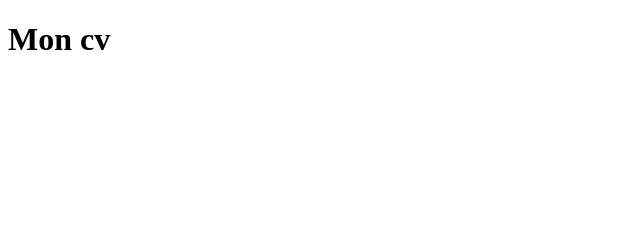
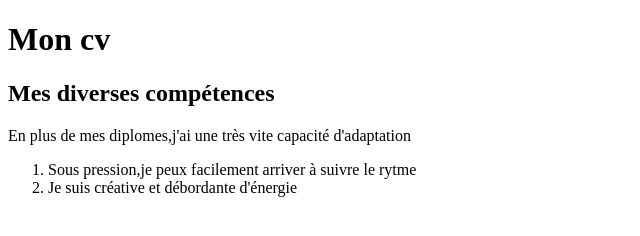
Before and after one commit to Mayi-1208/mon-cv, a plain HTML site: page index.html in a window 1280 px wide. Shown: the whole page, without its empty margins (0-640 px from the left). Drawn offline with Linux system fonts and the light colour scheme.

Commit message:
mise en place de la section competences

```diff
--- a/index.html
+++ b/index.html
@@ -7,5 +7,13 @@
     </head>
     <body>
         <h1>Mon cv</h1>
+        <section>
+            <h1>Mes diverses compétences</h1>
+            <p>En plus de mes diplomes,j'ai une très vite capacité d'adaptation</p>
+            <ol>
+                <li>Sous pression,je peux facilement arriver à suivre le rytme</li>
+                <li>Je suis créative et débordante d'énergie</li>
+            </ol>
+        </section>
     </body>
 </htm>
```
